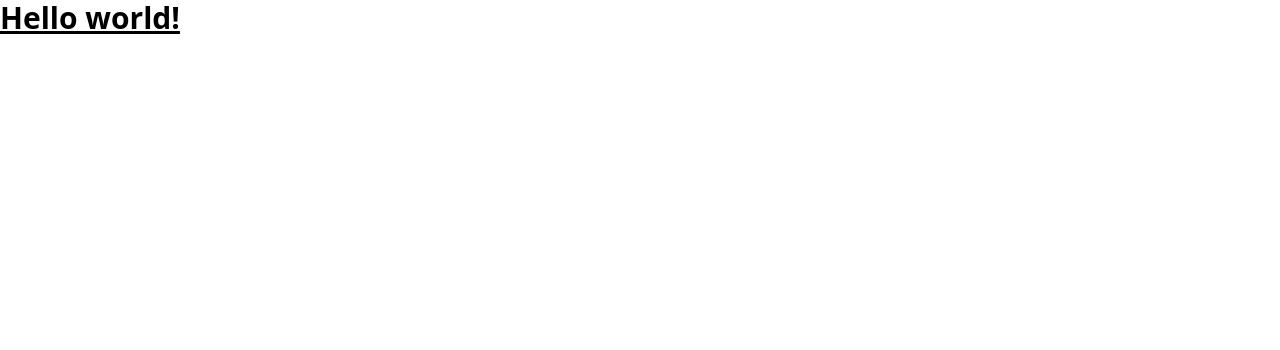
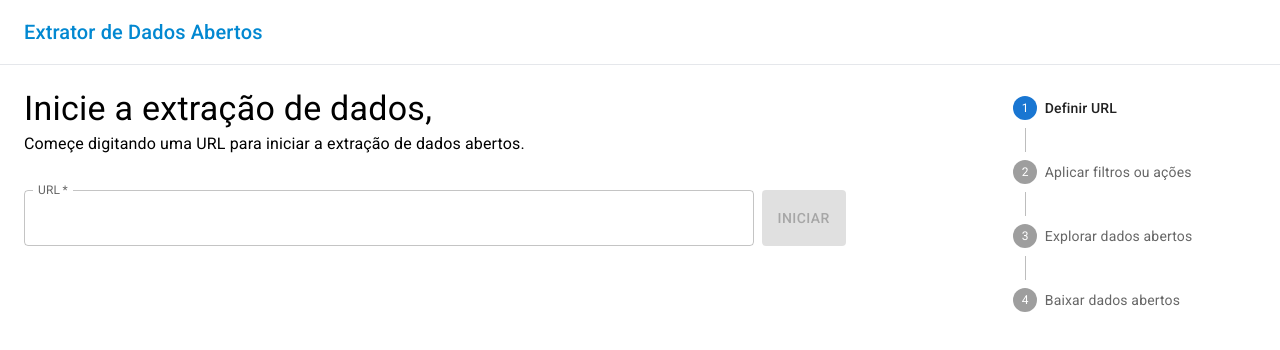
Before and after one commit to fernandoaguiarr/UCS-tcc-frontend, a React (Vite) app: page / in a window 1280 px wide. Shown: the top 350 px of the page. Built offline with nearby package versions, Linux system fonts and the light colour scheme; no server answers.

Commit message:
feat: use ws provider and stage manager components

```diff
--- a/src/App.tsx
+++ b/src/App.tsx
@@ -1,11 +1,12 @@
+import { StageManager } from "./components/stage-manager"
+import { WebSocketProvider } from "./providers/websocket-provider"
 
 function App() {
-
   return (
     <>
-      <h1 className="text-3xl font-bold underline">
-        Hello world!
-      </h1>
+      <WebSocketProvider url={import.meta.env.VITE_API_WS}>
+        <StageManager></StageManager>
+      </WebSocketProvider>
     </>
   )
 }
```
